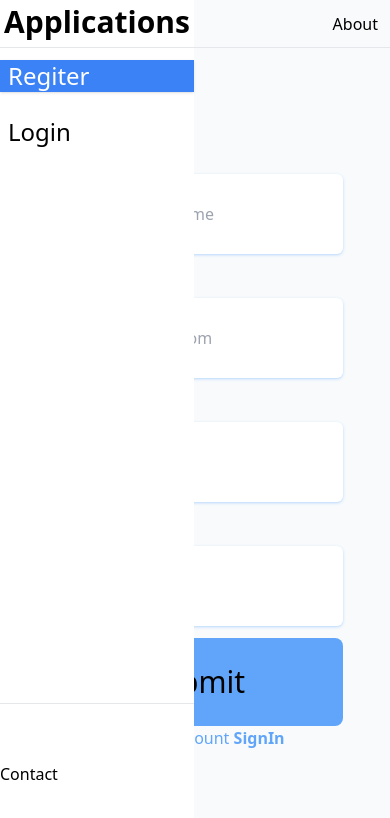
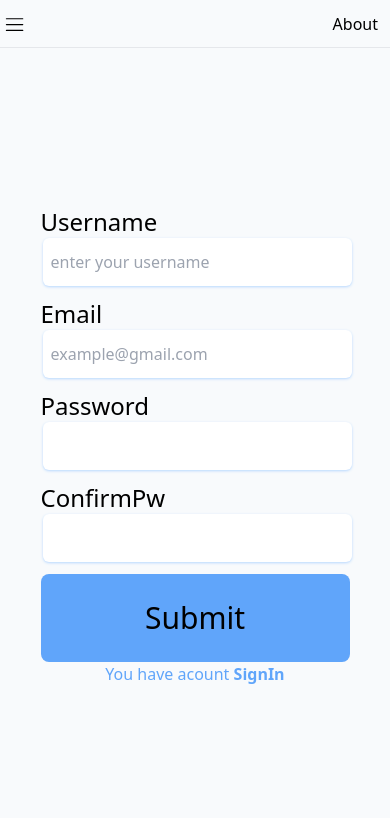
Before and after one commit to teiderrems/applications, a Next.js app: page /register in a window 390 px wide. Shown: the top 818 px of the page. Built offline with nearby package versions, Linux system fonts and the light colour scheme.

Commit message:
add responsive button

```diff
--- a/src/app/components/Footer.tsx
+++ b/src/app/components/Footer.tsx
@@ -2,6 +2,6 @@ import React from 'react'
 
 export default function Footer() {
   return (
-    <footer className='flex flex-col h-1/6 border-t justify-self-end justify-center'>Contact</footer>
+    <footer className='flex flex-col h-1/6 w-full border-t justify-self-end justify-center'>Contact</footer>
   )
 }
--- a/src/app/components/Header.tsx
+++ b/src/app/components/Header.tsx
@@ -1,12 +1,15 @@
 "use client"
 import Link from "next/link";
+import Image from "next/image";
 import { usePathname, useRouter } from "next/navigation";
-import { useEffect, useState } from "react";
+import React, { useEffect, useState } from "react";
+import burgerImg from '../../../public/menu.svg';
 
 export default function Header() {
     const pathname=usePathname();
     const [token,setToken]=useState<string>('');
     const router=useRouter();
+
     const LogOut=()=>{
       localStorage.removeItem("token");
       router.push(`/login?ReturnUrl=${pathname}`);
@@ -21,6 +24,14 @@ export default function Header() {
 
   return (
     <div className="flex flex-row h-12 justify-between items-center  w-full border-b">
+      <button
+        aria-label="toggle button"
+        aria-expanded="false"
+        id="menu-btn"
+        className="cursor-pointer w-7 md:hidden"
+        >
+          <Image src={burgerImg} alt=""/>
+      </button>
         <span className=" capitalize pl-1">{getPath()}</span>
         {
           token?<button onClick={LogOut} className="about">LogOut</button>:<Link href="/about" className="about">About</Link>
--- a/src/app/components/SideBar.tsx
+++ b/src/app/components/SideBar.tsx
@@ -9,9 +9,8 @@ export default function SideBar() {
   useEffect(()=>{
     if (window.localStorage&&localStorage.getItem("token")) {
       setUser(JSON.parse(atob(localStorage.getItem("token")!.split('.')[1])));
-      console.log(user,atob(localStorage.getItem("token")!.split('.')[1]));
     }
-  },[user]);
+  },[user,setUser]);
 
   return (
     <>
--- a/src/app/globals.css
+++ b/src/app/globals.css
@@ -21,7 +21,7 @@ body {
 }
 
 .form-group{
-  @apply w-full h-28 md:h-20 md:justify-between flex md:flex-row flex-col items-center
+  @apply w-full h-20 space-x-1 md:justify-between flex md:flex-row flex-col items-center
 }
 
 .form-input{
@@ -33,5 +33,5 @@ label{
 }
 
 .btn-submit{
-  @apply md:w-2/5 text-3xl w-full self-start rounded-lg bg-blue-400 md:h-3/4 h-full
+  @apply md:w-2/5 text-3xl w-full self-start rounded-lg bg-blue-400 h-5/6
 }
--- a/src/app/layout.tsx
+++ b/src/app/layout.tsx
@@ -1,37 +1,110 @@
+"use client"
 import type { Metadata } from "next";
 import { Inter } from "next/font/google";
 import "./globals.css";
 import StoreProvider from "./components/StoreProvider";
-import Link from "next/link";
 import SideBar from "./components/SideBar";
 import Footer from "./components/Footer";
 import Header from "./components/Header";
+import { useEffect, useRef, useState } from "react";
+import boutonX from '../../public/cross.svg';
+import { usePathname, useRouter } from "next/navigation";
+import Link from "next/link";
+import Image from "next/image";
+import burgerImg from '../../public/menu.svg';
+
 
 const inter = Inter({ subsets: ["latin"] });
 
-export const metadata: Metadata = {
-  title: "Create Next App",
-  description: "Generated by create next app",
-};
+// export const metadata: Metadata = {
+//   title: "Create Next App",
+//   description: "Generated by create next app",
+// };
 
 export default function RootLayout({
   children,
 }: Readonly<{
   children: React.ReactNode;
 }>) {
+
+  const [togel,setTogel]=useState(false)
+  const [token,setToken]=useState<string>('');
+  const [image,setImage]=useState(burgerImg);
+  // useEffect(()=>{
+  //   setToken(localStorage.getItem("token") as string);
+  // },[token])
+
+    const router=useRouter();
+
+    const LogOut=()=>{
+      localStorage.removeItem("token");
+      router.push(`/login?ReturnUrl=${pathname}`);
+    }
+    const getPath=()=>{
+        return pathname.split('/').join('>').substring(1);
+    }
+
+ function toggleNav(){
+   setImage((!togel)?boutonX:burgerImg);
+   setTogel(!togel);
+ }
+
+ const [user,setUser]=useState<any>(null);
+  const pathname=usePathname();
+  useEffect(()=>{
+    setToken(localStorage.getItem("token") as string);
+    if (window.localStorage&&localStorage.getItem("token")) {
+      setUser(JSON.parse(atob(localStorage.getItem("token")!.split('.')[1])));
+    }
+  },[image,togel]);
+
   return (
     <StoreProvider>
       <html lang="en">
-        <body className="flex min-h-screen">
-          <div className="flex flex-col z-10 absolute top-0 bottom-0 sm:opacity-50 left-0 md:w-1/5 bg-white min-h-screen sm:w-1/2 md:static">
-            <h1 className="text-3xl font-bold p-1 h-12 border-b">Applications</h1>
-            <div className="flex-1 flex flex-col">
-            <SideBar/>
+        <body className="flex min-h-screen" onClick={()=>{
+          if (togel) {
+            setTogel(false);
+            setImage(burgerImg);
+          }
+        }}>
+          <div id="toggled-menu"
+              className={`w-full absolute top-0 bottom-0 left-0 -translate-x-full -z-10  ${togel?'translate-x-0 z-20 opacity-100 w-3/4 bg-gray-400 translate-y-9':''} text-gray-800 border-b border-gray-200 flex flex-col items-center md:static md:w-min md:transform-none md:border-none`}>
+            <h1 className="text-3xl font-bold p-1 w-full h-12 border-b">Applications</h1>
+            <div className="flex-1 flex w-full flex-col">
+            {/* <SideBar/> */}
+            {
+              user?(
+              <nav className="flex flex-col flex-1 py-3 space-y-6 text-justify w-full">
+                  <Link href="/application" className={`px-2 text-2xl ${pathname=="/application"&&'active'}`}>Application</Link>
+                  <Link href="/" className={`px-2 text-2xl ${pathname=="/"?'active':''}`}>{user?.username}</Link>
+              </nav>
+              ):(
+                <nav className="flex flex-col flex-1 py-3 space-y-6 text-justify w-full">
+                    <Link href="/register" className={`px-2 text-2xl ${pathname=="/register"&&'active'}`}>Regiter</Link>
+                    <Link href="/login" className={`px-2 text-2xl ${pathname=="/login"?'active':''}`}>Login</Link>
+                </nav>
+              )
+            }
             </div>
             <Footer/>
             </div>
           <div className="flex-1 flex flex-col bg-slate-50 h-screen">
-            <Header/>
+            {/* <Header/> */}
+            <div className="flex flex-row h-12 justify-between items-center  w-full border-b">
+              <button
+                aria-label="toggle button"
+                aria-expanded="false"
+                id="menu-btn"
+                className="cursor-pointer w-7 md:hidden"
+                onClick={toggleNav}
+                >
+                  <Image src={image} alt="button"/>
+              </button>
+                <span className=" capitalize pl-1 hidden md:w-1/3">{getPath()}</span>
+                {
+                  token?<button onClick={LogOut} className="about">LogOut</button>:<Link href="/about" className="about">About</Link>
+                }
+            </div>
             <div className="flex-1">
               {children}
             </div>
--- a/src/app/login/page.tsx
+++ b/src/app/login/page.tsx
@@ -36,7 +36,7 @@ function Login() {
 
   return (
     <div className="flex flex-1 flex-col justify-center h-full  items-center">
-      <form action="" onSubmit={HandleSubmit} className="md:w-3/5 w-4/5 h-4/5 space-y-3 flex px-2 flex-col justify-center">
+      <form action="" onSubmit={HandleSubmit} className="md:w-3/5 w-5/6 h-4/5 space-y-2 flex px-2 flex-col justify-center">
         {isError && (<span className="text-red-400 text-center w-full block">Something wrong {data}</span>)}
         <div className="form-group">
           <label htmlFor="Username" className="text-2xl">Username</label>
@@ -44,10 +44,10 @@ function Login() {
         </div>
         <div className="form-group">
           <label htmlFor="Password" className="text-2xl">Password</label>
-          <input type="password" id="Password" required minLength={8} pattern="[a-zA-Z]+[a-zA-Z0-9]+[;?,@]" onChange={(e) => { setUser({ ...user, Password: e.target.value }) }} className="form-input" />
+          <input type="password" id="Password" required minLength={8} pattern="[a-zA-Z0-9]{7,15}[;?,@]" onChange={(e) => { setUser({ ...user, Password: e.target.value }) }} className="form-input" />
         </div>
         {
-          user.Password!=""&&(!user.Password.match("[a-zA-Z]+[a-zA-Z0-9]+[;?,@]"))&&<p className="text-red-400 text-wrap">Password must contain at least 8 characters with a mixture of uppercase, lowercase, numbers with at least one character among</p>
+          user.Password!=""&&(!user.Password.match("[a-zA-Z0-9]{7,15}[;?,@]"))&&<p className="text-red-400 text-wrap">Password must contain at least 8 characters with a mixture of uppercase, lowercase, numbers with at least one character among</p>
         }
         <div className="w-full justify-between flex md:h-14 h-28 md:flex-row flex-col items-center">
           <button className="btn-submit" type="submit">Submit</button>
--- a/src/app/register/page.tsx
+++ b/src/app/register/page.tsx
@@ -3,7 +3,7 @@
 import { usePostUserMutation } from "@/lib/features/users";
 import Link from "next/link";
 import { useRouter } from "next/navigation";
-import React, { useState } from "react"
+import React, { useEffect, useState } from "react"
 
 export default function Register() {
 
@@ -25,13 +25,17 @@ export default function Register() {
         e.preventDefault();
         await postUser({Username:user.Username,Password:user.Password,Email:user.Email});
         if (isSuccess) {
-            router.push('/users/auth');
+            router.push('/login');
         }
     }
 
+    useEffect(()=>{
+
+    },[isError,isLoading,isSuccess])
+
   return (
     <div className="flex flex-1 flex-col justify-center h-full items-center">
-        <form action="" onSubmit={HandleSubmit} className="md:w-3/5 w-4/5 h-4/5 space-y-3 flex px-2 flex-col justify-center">
+        <form action="" onSubmit={HandleSubmit} className="md:w-3/5 w-5/6 h-4/5 space-y-3 flex px-2 flex-col justify-center">
             {isError&&(<span className="text-red-400 text-center w-full block">{JSON.stringify(error)}</span>)}
             <div className="form-group">
                 <label htmlFor="Username" className="text-2xl">Username</label>
@@ -43,10 +47,10 @@ export default function Register() {
             </div>
             <div className="form-group">
                 <label htmlFor="Password" className="text-2xl">Password</label>
-                <input type="password" id="Password" required min={8} pattern="[A-Za-z0-9]+[A-Za-z]+[0-9]+[;:/!]" onChange={(e)=>{setUser({...user,Password:e.target.value})}} className="form-input" />
+                <input type="password" id="Password" required min={8} pattern="[a-zA-Z0-9]{7,15}[;?,@]" onChange={(e)=>{setUser({...user,Password:e.target.value})}} className="form-input" />
             </div>
             {
-                user.Password!=""&&(!user.Password.match("[a-zA-Z]+[a-zA-Z0-9]+[;?,@]"))&&<p className="text-red-400 text-wrap">Password must contain at least 8 characters with a mixture of uppercase, lowercase, numbers with at least one character among</p>
+                user.Password!=""&&(!user.Password.match("[a-zA-Z0-9]{7,15}[;?,@]"))&&<p className="text-red-400 text-wrap">Password must contain at least 8 characters with a mixture of uppercase, lowercase, numbers with at least one character among</p>
             }
             <div className="form-group">
                 <label htmlFor="ConfirmPw" className="text-2xl">ConfirmPw</label>
```
Also changed, not shown: public/cross.svg (added), public/menu.svg (added).
